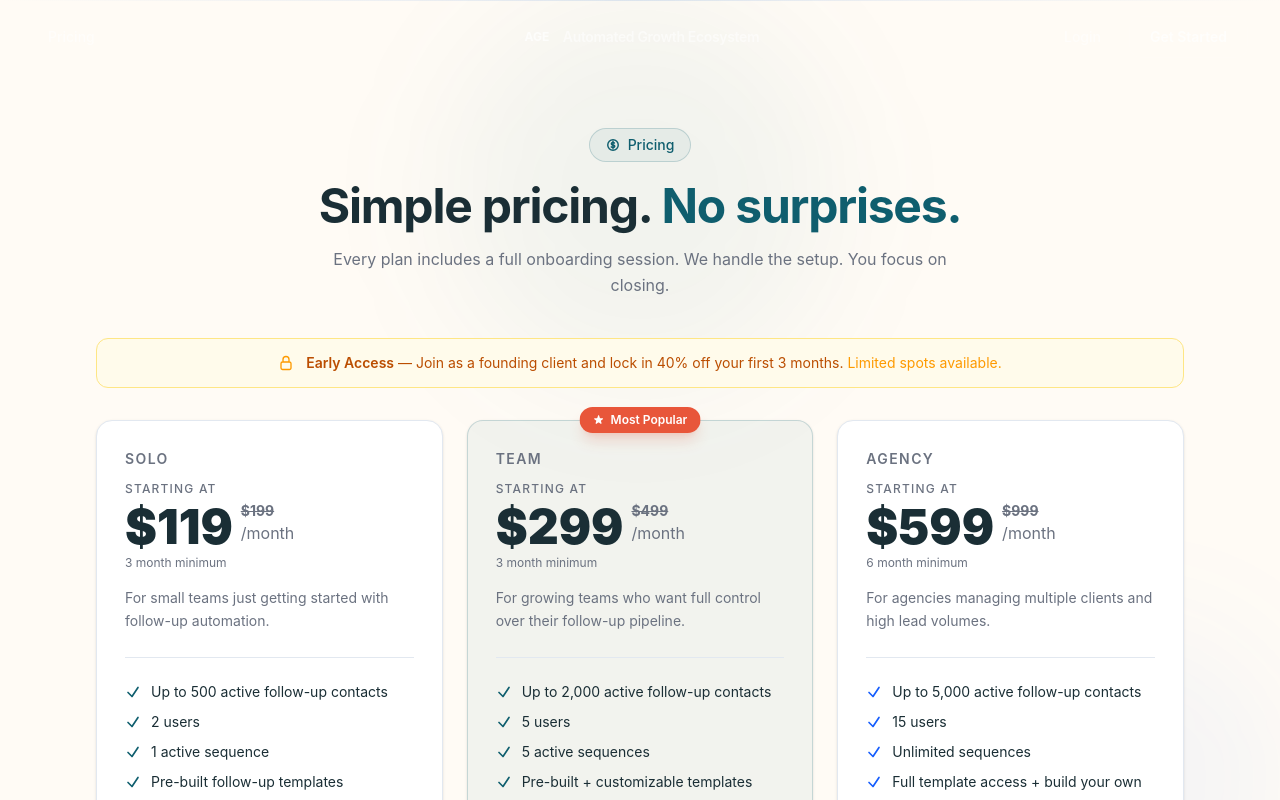
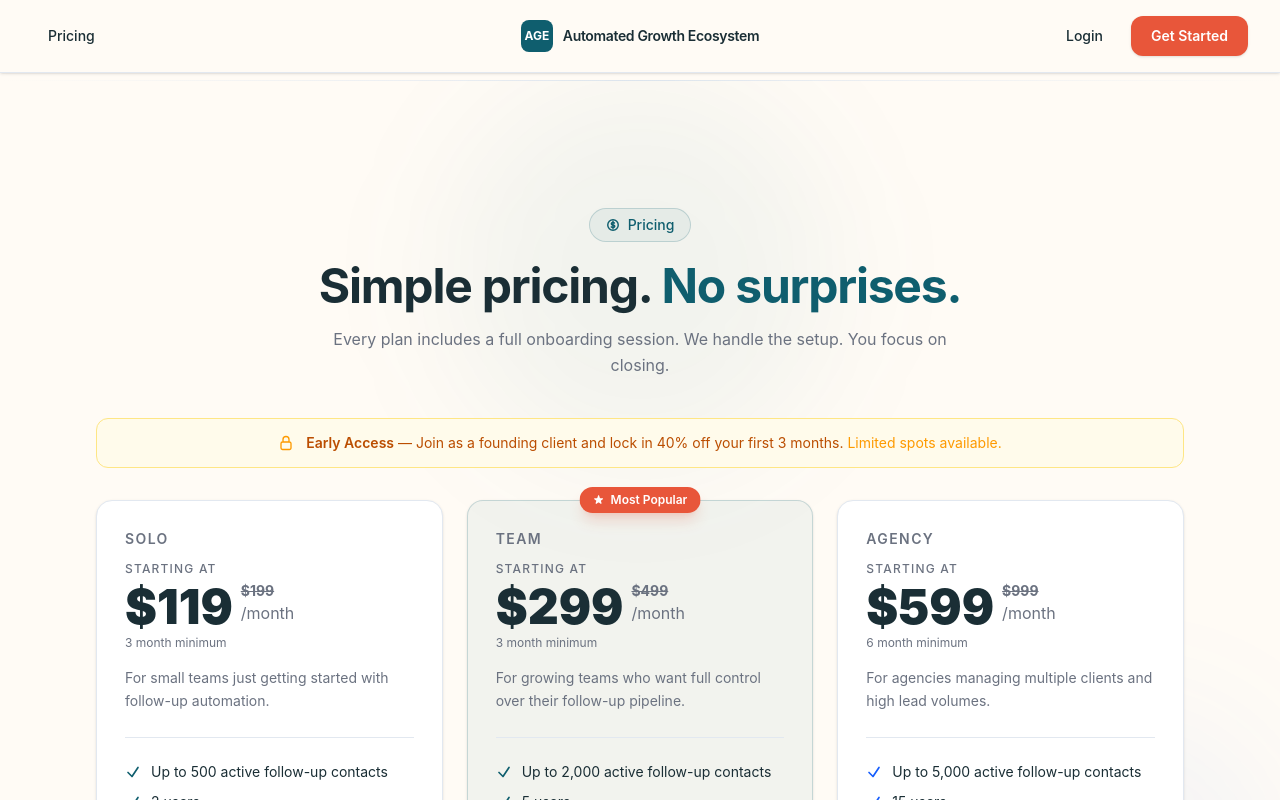
Before and after one commit to Pratham0-7/AutoGrowEcoFrontend, a React (Vite) app: page /pricing in a window 1280 px wide. Shown: the top 800 px of the page. Built offline with nearby package versions, Linux system fonts and the light colour scheme; no server answers.

Commit message:
Fixed the css of pricingPage

```diff
--- a/src/components/Navbar.jsx
+++ b/src/components/Navbar.jsx
@@ -1,33 +1,40 @@
 import { useEffect, useState } from "react";
 import { useNavigate } from "react-router-dom";
 
-const Navbar = () => {
+const Navbar = ({ variant = "auto" }) => {
   const navigate = useNavigate();
   const [scrolled, setScrolled] = useState(false);
   const [menuOpen, setMenuOpen] = useState(false);
 
   useEffect(() => {
+    if (variant === "light") {
+      setScrolled(true);
+      return;
+    }
+
     const onScroll = () => setScrolled(window.scrollY > 24);
     onScroll();
     window.addEventListener("scroll", onScroll, { passive: true });
     return () => window.removeEventListener("scroll", onScroll);
-  }, []);
+  }, [variant]);
 
   const go = (path) => {
     setMenuOpen(false);
     navigate(path);
   };
 
+  const isLight = variant === "light" || scrolled;
+
   const linkCls = `rounded-lg px-4 py-2 text-sm font-medium transition-all duration-300 ${
-    scrolled
+    isLight
       ? "text-[#1A2E35] hover:bg-[#0F5E6E]/8 hover:text-[#0F5E6E]"
-      : "text-white/55 hover:text-white/80 hover:bg-white/5"
+      : "text-white/70 hover:text-white hover:bg-white/5"
   }`;
 
   return (
     <div
       className={`fixed top-0 left-0 z-50 w-full transition-all duration-300 ${
-        scrolled
+        isLight
           ? "border-b border-slate-200 bg-[#FFFBF5]/95 backdrop-blur-md shadow-sm"
           : "bg-transparent"
       }`}
@@ -44,16 +51,16 @@ const Navbar = () => {
           <button onClick={() => go("/")} className="flex items-center gap-2.5">
             <div
               className={`flex h-8 w-8 items-center justify-center rounded-lg text-xs font-bold transition-all duration-300 ${
-                scrolled
+                isLight
                   ? "bg-[#0F5E6E] text-white"
-                  : "bg-white/5 text-white/70"
+                  : "bg-white/10 text-white"
               }`}
             >
               AGE
             </div>
             <span
               className={`text-sm font-semibold tracking-tight transition-colors duration-300 ${
-                scrolled ? "text-[#1A2E35]" : "text-white/55"
+                isLight ? "text-[#1A2E35]" : "text-white"
               }`}
             >
               Automated Growth Ecosystem
@@ -69,9 +76,9 @@ const Navbar = () => {
           <button
             onClick={() => go("/sign-up")}
             className={`rounded-xl px-5 py-2.5 text-sm font-semibold transition-all duration-300 ${
-              scrolled
+              isLight
                 ? "bg-[#E8563A] text-white shadow-sm hover:bg-[#d14b30]"
-                : "border border-white/5 bg-white/5 text-white/65 hover:bg-white/10 hover:text-white/85"
+                : "border border-white/10 bg-white/10 text-white hover:bg-white/15"
             }`}
           >
             Get Started
@@ -84,16 +91,16 @@ const Navbar = () => {
         <button onClick={() => go("/")} className="flex items-center gap-2">
           <div
             className={`flex h-8 w-8 items-center justify-center rounded-lg text-xs font-bold transition-all duration-300 ${
-              scrolled
+              isLight
                 ? "bg-[#0F5E6E] text-white"
-                : "bg-white/5 text-white/70"
+                : "bg-white/10 text-white"
             }`}
           >
             AGE
           </div>
           <span
             className={`text-sm font-semibold tracking-tight transition-colors duration-300 ${
-              scrolled ? "text-[#1A2E35]" : "text-white/55"
+              isLight ? "text-[#1A2E35]" : "text-white"
             }`}
           >
             Automated Growth Ecosystem
@@ -104,9 +111,9 @@ const Navbar = () => {
           onClick={() => setMenuOpen((o) => !o)}
           aria-label="Toggle menu"
           className={`rounded-lg p-2 transition-colors duration-200 ${
-            scrolled
+            isLight
               ? "text-[#1A2E35] hover:bg-slate-100"
-              : "text-white/70 hover:bg-white/10"
+              : "text-white hover:bg-white/10"
           }`}
         >
           {menuOpen ? (
@@ -146,7 +153,7 @@ const Navbar = () => {
         className={`overflow-hidden transition-all duration-300 md:hidden ${
           menuOpen ? "max-h-64 opacity-100" : "max-h-0 opacity-0"
         } ${
-          scrolled
+          isLight
             ? "bg-[#FFFBF5]/95 backdrop-blur-md"
             : "bg-[#1A2E35]/95 backdrop-blur-md"
         }`}
@@ -155,7 +162,7 @@ const Navbar = () => {
           <button
             onClick={() => go("/pricing")}
             className={`rounded-lg px-4 py-2.5 text-left text-sm font-medium transition-colors ${
-              scrolled
+              isLight
                 ? "text-[#1A2E35] hover:bg-slate-100"
                 : "text-white/80 hover:bg-white/10"
             }`}
@@ -166,7 +173,7 @@ const Navbar = () => {
           <button
             onClick={() => go("/sign-in")}
             className={`rounded-lg px-4 py-2.5 text-left text-sm font-medium transition-colors ${
-              scrolled
+              isLight
                 ? "text-[#1A2E35] hover:bg-slate-100"
                 : "text-white/80 hover:bg-white/10"
             }`}
--- a/src/components/PricingPage.jsx
+++ b/src/components/PricingPage.jsx
@@ -31,9 +31,9 @@ const Footer = () => {
 
 const PricingPage = () => {
   return (
-    <div className="bg-[#FFFBF5] text-[#1A2E35]">
-      <Navbar />
-      <main>
+    <div className="bg-[#FFFBF5] text-[#1A2E35] min-h-screen">
+      <Navbar variant="light" />
+      <main className="pt-20">
         <Pricing />
       </main>
       <Footer />
```
